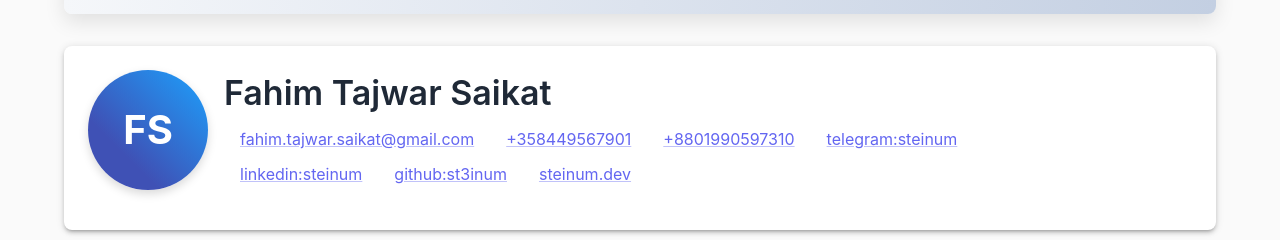
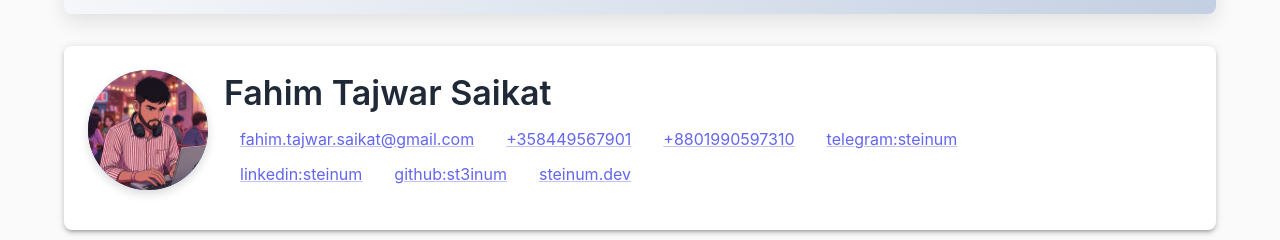
Before and after one commit to st3inum/blog, a Next.js app: page /about in a window 1280 px wide. Shown: the part 270-510 px from the top of the page. Built offline with nearby package versions, Linux system fonts and the light colour scheme; some icons are missing.

Commit message:
add profile photo

```diff
--- a/src/pages/about.tsx
+++ b/src/pages/about.tsx
@@ -31,6 +31,8 @@ import SkillsSection from '../components/SkillsSection';
 import ScrollToTopButton from '../components/ScrollToTopButton';
 import CollapsibleSection from '../components/CollapsibleSection';
 
+const profileImagePath = '/profile-photo.png';
+
 export default function About() {
   return (
     <>
@@ -48,7 +50,7 @@ export default function About() {
               "name": "Fahim Tajwar Saikat",
               "alternateName": "steinum",
               "url": "https://steinum.dev",
-              "image": "https://steinum.dev/profile-image.jpg",
+              "image": `https://steinum.dev${profileImagePath}`,
               "sameAs": [
                 "https://github.com/st3inum",
                 "https://linkedin.com/in/steinum",
@@ -132,12 +134,11 @@ export default function About() {
                   gap: { xs: 2, sm: 0 }
                 }}
               >
-                <Box sx={{ position: 'relative', width: { xs: 96, sm: 120 }, height: { xs: 96, sm: 120 }, flexShrink: 0, borderRadius: '50%', overflow: 'hidden', boxShadow: '0 4px 10px rgba(0,0,0,0.15)', mr: { xs: 0, sm: 2 } }}>
+                <Box sx={{ position: 'relative', width: { xs: 96, sm: 120 }, height: { xs: 96, sm: 120 }, flexShrink: 0, borderRadius: '50%', overflow: 'hidden', boxShadow: '0 4px 10px rgba(0,0,0,0.15)', mr: { xs: 0, sm: 2 }, bgcolor: '#eef2ff' }}>
                   <Box
-                    component="div"
                     sx={{
-                      width: '100%',
-                      height: '100%',
+                      position: 'absolute',
+                      inset: 0,
                       background: 'linear-gradient(45deg, #3f51b5 30%, #2196F3 90%)',
                       display: 'flex',
                       alignItems: 'center',
@@ -149,6 +150,22 @@ export default function About() {
                   >
                     FS
                   </Box>
+                  <Box
+                    component="img"
+                    src={profileImagePath}
+                    alt="Fahim Tajwar Saikat"
+                    onError={(event) => {
+                      event.currentTarget.style.display = 'none';
+                    }}
+                    sx={{
+                      position: 'absolute',
+                      inset: 0,
+                      width: '100%',
+                      height: '100%',
+                      objectFit: 'cover',
+                      display: 'block'
+                    }}
+                  />
                 </Box>
                 <Box sx={{ minWidth: 0, width: '100%' }}>
                   <Typography variant="h4" component="h2" gutterBottom sx={{ fontWeight: 600, fontSize: { xs: '1.85rem', sm: '2.125rem' } }}>
```
Also changed, not shown: public/profile-photo.png (added), 1 other file (tests, documents, lock files or other folders).
